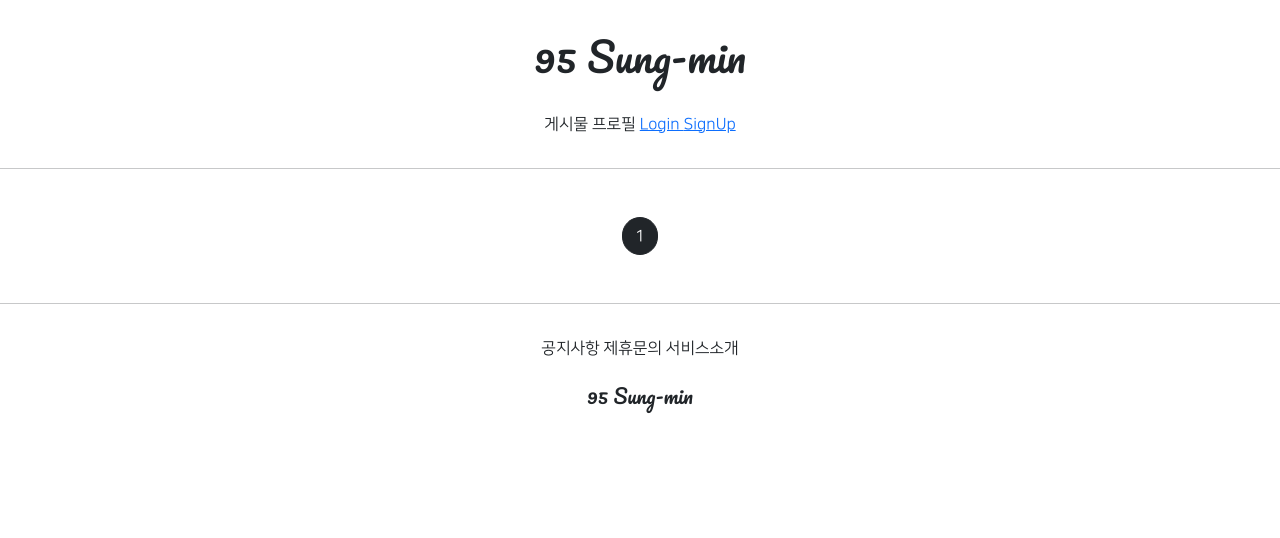
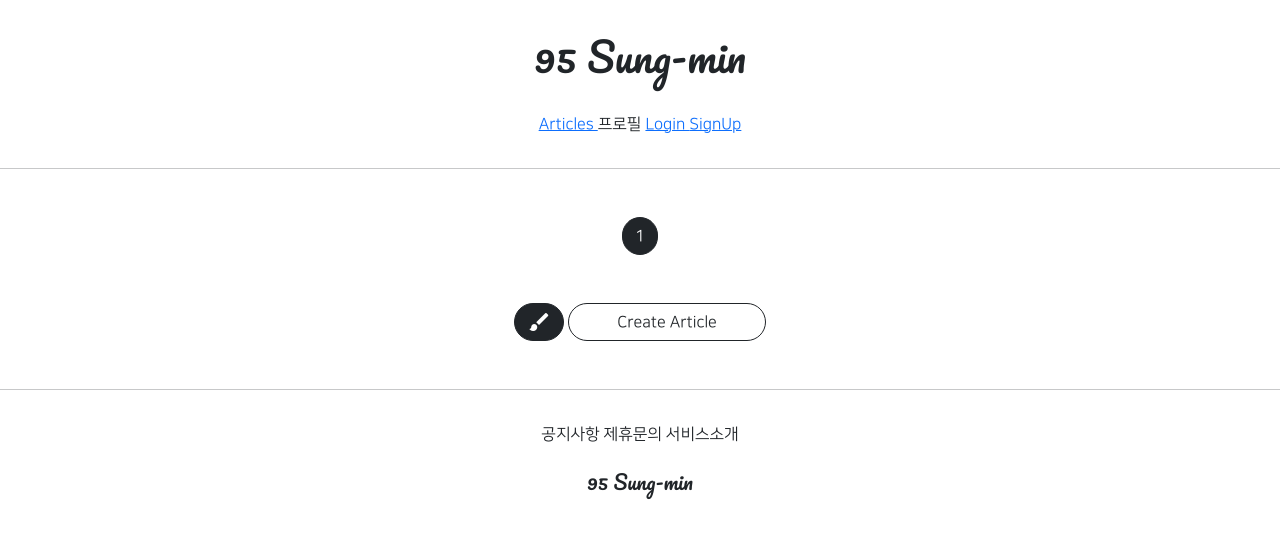
Before and after one commit to lee-sungmin95/temporary_07-05, a Django app: page /articles/list/ in a window 1280 px wide. Shown: the top 538 px of the page. Run offline with Django 3.2, Linux system fonts and the light colour scheme; data that the repository does not hold is empty; parts of the project's set-up code (start-up, migrations or seed data) failed here and were passed over; some libraries are stand-ins or nearby versions.

Commit message:
08/05 2ban commit 5

```diff
--- a/articleapp/templates/articleapp/list.html
+++ b/articleapp/templates/articleapp/list.html
@@ -40,5 +40,16 @@
 
     {% include 'snippets/pagination.html' %}
 
+    <div class="text-center my-5">
+        <a href="{% url 'articleapp:create' %}"
+           class="btn btn-dark rounded-pill material-icons">
+            brush
+        </a>
+        <a href="{% url 'articleapp:create' %}"
+           class="btn btn-outline-dark rounded-pill px-5">
+            Create Article
+        </a>
+    </div>
+
 
 {% endblock %}
--- a/templates/header.html
+++ b/templates/header.html
@@ -3,7 +3,11 @@
         <h1>95 Sung-min</h1>
     </div>
     <div class="pragmatic_header_button">
-        <span>게시물</span>
+        <span>
+            <a href="{% url 'articleapp:list' %}">
+                Articles
+            </a>
+        </span>
         <span>프로필</span>
 
         {% if not user.is_authenticated %}
```
